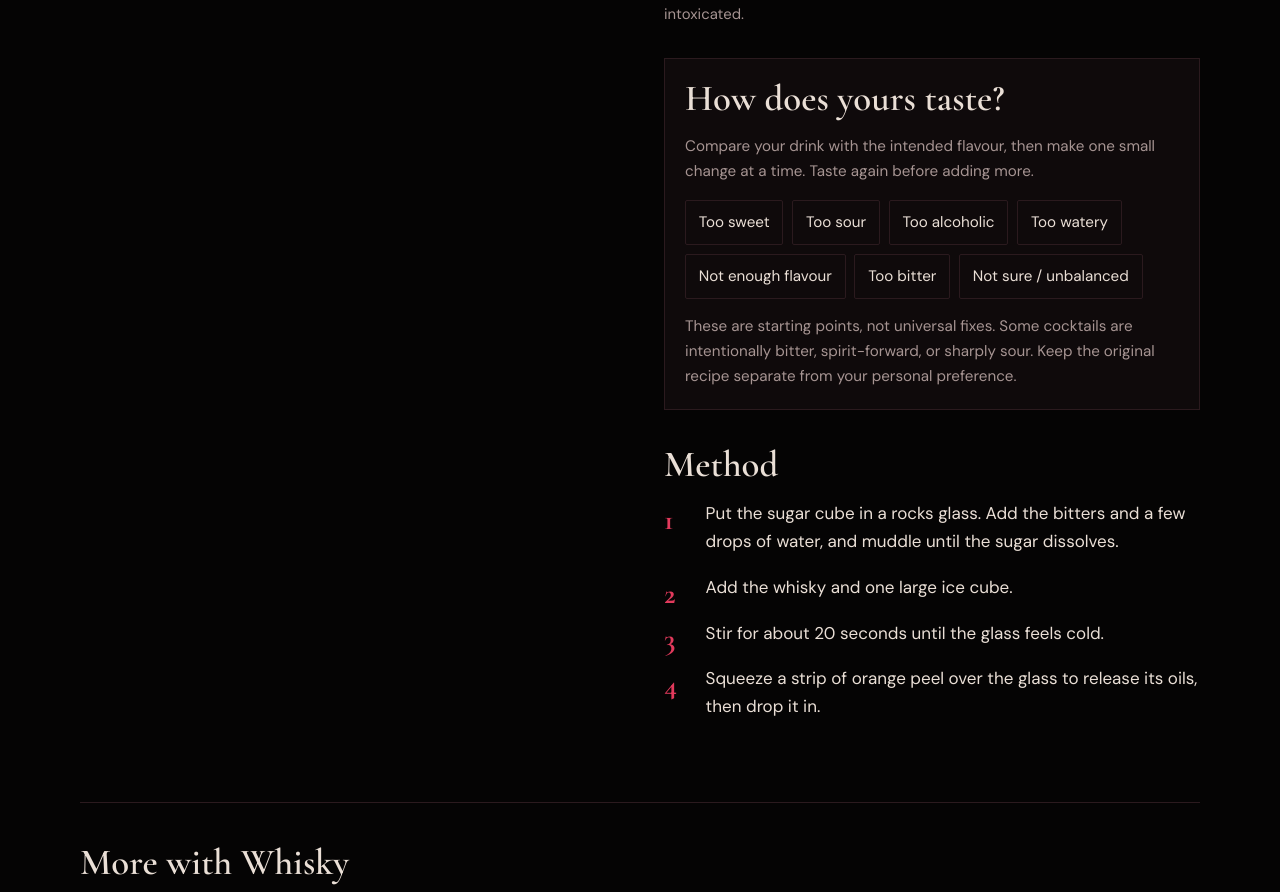
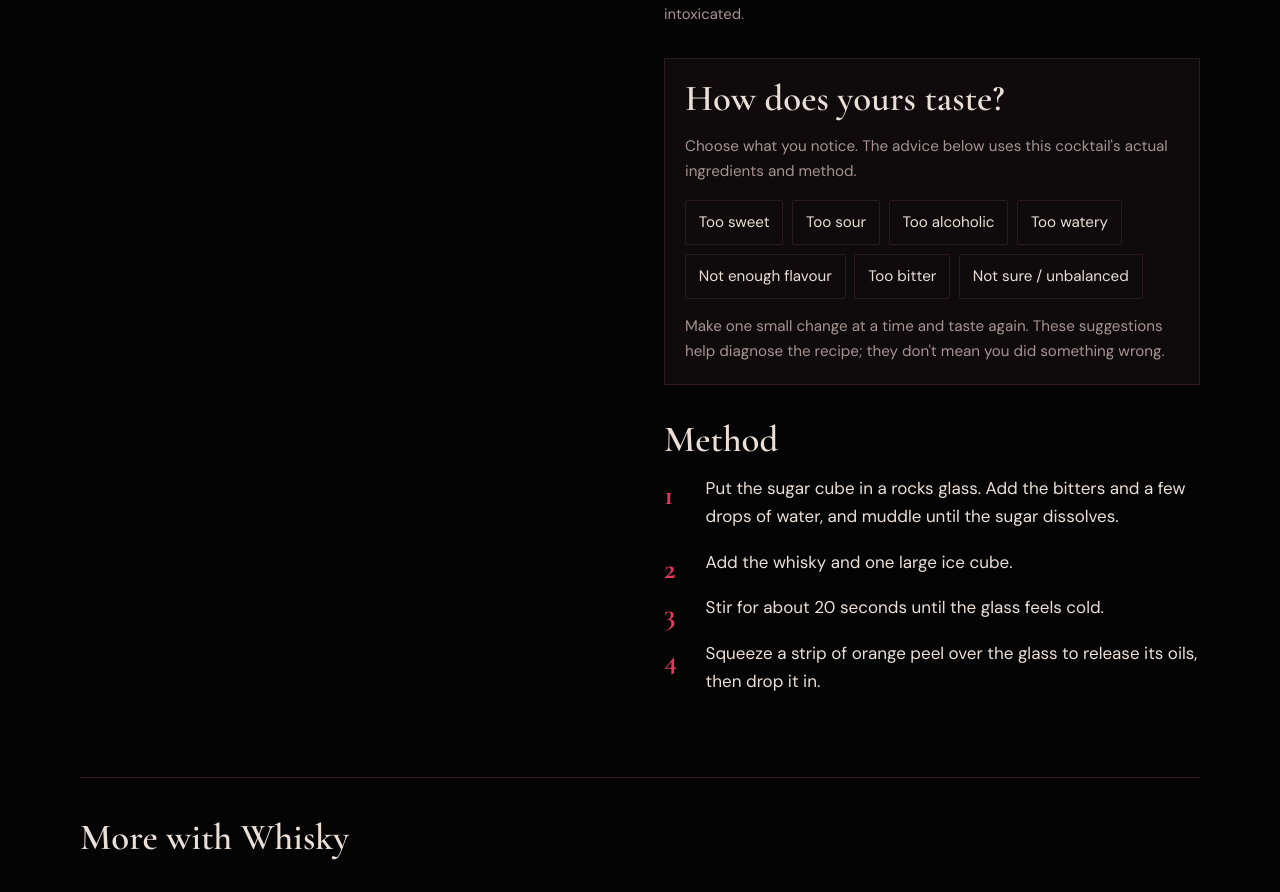
Before and after one commit to inky3/crimsonroom, a Next.js app: page /en/cocktails/old-fashioned in a window 1280 px wide. Shown: the part 1385-2277 px from the top of the page. Built offline with nearby package versions, Linux system fonts and the light colour scheme.

Commit message:
Make taste troubleshooting specific to each recipe

```diff
--- a/components/TasteCoach.tsx
+++ b/components/TasteCoach.tsx
@@ -1,63 +1,64 @@
 "use client";
 
 import { useState } from "react";
-import type { Locale } from "@/lib/types";
+import type { Locale, MethodKey } from "@/lib/types";
 
 type Issue = "sweet" | "sour" | "strong" | "watery" | "weak" | "bitter" | "unsure";
 
-const copy = {
+const labels = {
   en: {
     title: "How does yours taste?",
-    intro: "Compare your drink with the intended flavour, then make one small change at a time. Taste again before adding more.",
-    issues: [
-      ["sweet", "Too sweet"],
-      ["sour", "Too sour"],
-      ["strong", "Too alcoholic"],
-      ["watery", "Too watery"],
-      ["weak", "Not enough flavour"],
-      ["bitter", "Too bitter"],
-      ["unsure", "Not sure / unbalanced"],
-    ] as [Issue, string][],
-    advice: {
-      sweet: { title: "Check the balance", text: "First check that you measured the sweetener correctly. If the recipe includes citrus, add 2.5 ml (½ tsp) of fresh juice, stir or shake as appropriate, then taste again. This may not suit spirit-forward or bitter cocktails." },
-      sour: { title: "Soften the acidity", text: "Check the citrus measurement and whether your fruit is unusually sharp. If the recipe contains syrup or sugar, add 2.5 ml (½ tsp) syrup, mix, and taste again. Repeat only if needed." },
-      strong: { title: "Check dilution first", text: "Make sure you used the measured spirit amount. For a shaken or stirred drink, use fresh ice and the recipe's full mixing time. If it is still too intense, add 5 ml (1 tsp) of the drink's non-alcoholic mixer or a little water when appropriate, then taste again." },
-      watery: { title: "Check ice and timing", text: "Use plenty of solid ice and measure the recipe before mixing. Shake or stir for the specified time, strain promptly, and avoid leaving the drink sitting on melting ice. Adding more spirit is not the first fix." },
-      weak: { title: "Find what's missing", text: "Check that every ingredient was measured and added, especially citrus, bitters, herbs, or aromatic garnish. Express fresh citrus peel over the drink if the recipe calls for it. Avoid adding more alcohol until you have checked the recipe and dilution." },
-      bitter: { title: "Find the source of bitterness", text: "Check the amount of bitters, bitter liqueur, citrus pith, or over-muddled herbs. Don't remove a defining bitter ingredient from a Negroni-style drink; adjust only in small increments on your next attempt." },
-      unsure: { title: "Change one thing at a time", text: "Compare the drink with the recipe's flavour profile. Check your measurements, ingredient brands, syrup strength, citrus freshness, temperature, and dilution. Make one small measured change, record it, and taste again." },
-    } as Record<Issue, { title: string; text: string }>,
-    note: "These are starting points, not universal fixes. Some cocktails are intentionally bitter, spirit-forward, or sharply sour. Keep the original recipe separate from your personal preference.",
+    intro: "Choose what you notice. The advice below uses this cocktail's actual ingredients and method.",
+    issues: [["sweet", "Too sweet"], ["sour", "Too sour"], ["strong", "Too alcoholic"], ["watery", "Too watery"], ["weak", "Not enough flavour"], ["bitter", "Too bitter"], ["unsure", "Not sure / unbalanced"]] as [Issue, string][],
+    note: "Make one small change at a time and taste again. These suggestions help diagnose the recipe; they don't mean you did something wrong.",
+    measured: "Try reducing this ingredient by 2.5 ml (½ tsp) next time, then taste again.",
   },
   th: {
     title: "รสชาติที่ได้เป็นอย่างไร?",
-    intro: "ลองเทียบรสชาติที่ได้กับรสชาติที่สูตรตั้งใจไว้ แล้วปรับทีละอย่างในปริมาณน้อย ชิมอีกครั้งก่อนเติมเพิ่ม",
-    issues: [
-      ["sweet", "หวานเกินไป"],
-      ["sour", "เปรี้ยวเกินไป"],
-      ["strong", "กลิ่นหรือรสแอลกอฮอล์แรงเกินไป"],
-      ["watery", "จืดหรือเจือจางเกินไป"],
-      ["weak", "รสชาติไม่ชัด"],
-      ["bitter", "ขมเกินไป"],
-      ["unsure", "ไม่แน่ใจ / รสชาติไม่สมดุล"],
-    ] as [Issue, string][],
-    advice: {
-      sweet: { title: "ตรวจสอบความสมดุล", text: "ตรวจว่าตวงสารให้ความหวานถูกต้องหรือไม่ หากสูตรมีน้ำส้ม น้ำมะนาว หรือน้ำเลมอน ให้ลองเพิ่มน้ำผลไม้สด 2.5 มล. (½ ช้อนชา) ผสมแล้วชิมอีกครั้ง วิธีนี้อาจไม่เหมาะกับค็อกเทลที่เน้นรสสุราหรือรสขม" },
-      sour: { title: "ลดความเปรี้ยวให้สมดุล", text: "ตรวจปริมาณน้ำผลไม้และดูว่าผลไม้เปรี้ยวกว่าปกติหรือไม่ หากสูตรมีไซรัปหรือน้ำตาล ให้ลองเพิ่มไซรัป 2.5 มล. (½ ช้อนชา) ผสมแล้วชิมก่อนเติมเพิ่ม" },
-      strong: { title: "ตรวจสอบการเจือจางก่อน", text: "ตรวจว่าตวงสุราตามสูตรหรือไม่ สำหรับเครื่องดื่มที่เขย่าหรือคน ให้ใช้น้ำแข็งใหม่และทำตามเวลาที่ระบุ หากยังเข้มเกินไป อาจเติมมิกเซอร์ไม่มีแอลกอฮอล์ที่อยู่ในสูตร 5 มล. (1 ช้อนชา) หรือน้ำเล็กน้อยเมื่อเหมาะสม แล้วชิมอีกครั้ง" },
-      watery: { title: "ตรวจสอบน้ำแข็งและเวลา", text: "ใช้น้ำแข็งที่แข็งและมีปริมาณเพียงพอ ตวงส่วนผสมก่อนเริ่ม และเขย่าหรือคนตามเวลาที่ระบุ จากนั้นกรองเสิร์ฟทันที อย่าปล่อยเครื่องดื่มทิ้งไว้บนน้ำแข็งที่กำลังละลาย การเติมสุราเพิ่มไม่ใช่วิธีแก้แรก" },
-      weak: { title: "หาว่ารสชาติส่วนไหนขาดไป", text: "ตรวจว่าส่วนผสมทุกอย่างถูกตวงและใส่ครบ โดยเฉพาะน้ำผลไม้สด บิตเทอร์ สมุนไพร หรือเปลือกผลไม้สำหรับเพิ่มกลิ่น หากสูตรระบุให้ใช้เปลือกผลไม้ ให้บิดเปลือกเหนือแก้วเพื่อปล่อยน้ำมันหอมระเหย ตรวจสูตรและการเจือจางก่อนคิดเติมแอลกอฮอล์" },
-      bitter: { title: "หาที่มาของรสขม", text: "ตรวจปริมาณบิตเทอร์ เหล้ารสขม ส่วนสีขาวของเปลือกส้ม หรือสมุนไพรที่ถูกขยี้แรงเกินไป อย่าตัดส่วนผสมที่เป็นเอกลักษณ์ของค็อกเทลอย่าง Negroni ออกทันที หากจะปรับ ให้ปรับทีละน้อยในครั้งต่อไป" },
-      unsure: { title: "ปรับทีละอย่าง", text: "เทียบรสชาติกับคำอธิบายของสูตร ตรวจปริมาณที่ตวง ยี่ห้อของส่วนผสม ความเข้มข้นของไซรัป ความสดของผลไม้ อุณหภูมิ และการเจือจาง จากนั้นปรับเพียงอย่างเดียวในปริมาณน้อย จดผลและชิมอีกครั้ง" },
-    } as Record<Issue, { title: string; text: string }>,
-    note: "คำแนะนำเหล่านี้เป็นจุดเริ่มต้น ไม่ใช่วิธีแก้ที่ใช้ได้กับทุกสูตร ค็อกเทลบางชนิดตั้งใจให้ขม เข้ม หรือเปรี้ยวชัดเจน ควรเก็บสูตรดั้งเดิมแยกจากการปรับตามความชอบส่วนตัว",
+    intro: "เลือกอาการที่เจอ คำแนะนำจะอิงจากส่วนผสมและวิธีทำของค็อกเทลแก้วนี้โดยตรง",
+    issues: [["sweet", "หวานเกินไป"], ["sour", "เปรี้ยวเกินไป"], ["strong", "รสแอลกอฮอล์แรงเกินไป"], ["watery", "จืดหรือเจือจางเกินไป"], ["weak", "รสชาติไม่ชัด"], ["bitter", "ขมเกินไป"], ["unsure", "ไม่แน่ใจ / รสชาติไม่สมดุล"]] as [Issue, string][],
+    note: "ปรับทีละอย่างในปริมาณน้อยแล้วชิมใหม่ คำแนะนำนี้ช่วยหาสาเหตุ ไม่ได้หมายความว่าคุณทำผิด",
+    measured: "ครั้งถัดไปลองลดส่วนผสมนี้ลง 2.5 มล. (½ ช้อนชา) แล้วชิมอีกครั้ง",
   },
 } as const;
 
-export default function TasteCoach({ locale }: { locale: Locale }) {
+function buildAdvice(locale: Locale, issue: Issue, ingredients: string[], method: MethodKey) {
+  const th = locale === "th";
+  const find = (...words: string[]) => ingredients.find((ingredient) => words.some((word) => ingredient.toLowerCase().includes(word)));
+  const citrus = find("lime", "lemon", "grapefruit", "orange juice", "น้ำมะนาว", "เลมอน", "เกรปฟรุต");
+  const sweetener = find("syrup", "sugar", "honey", "grenadine", "น้ำเชื่อม", "น้ำตาล", "น้ำผึ้ง");
+  const bitter = find("bitters", "campari", "amaro", "fernet", "vermouth", "บิตเทอร์", "คัมพารี", "เวอร์มุท");
+  const mixer = find("soda", "tonic", "juice", "ginger beer", "cola", "น้ำ", "โซดา", "น้ำผลไม้");
+  const spirit = find("gin", "rum", "vodka", "whisky", "whiskey", "tequila", "cachaça", "soju", "brandy", "จิน", "รัม", "วอดก้า");
+  const title = (en: string, thai: string) => th ? thai : en;
+  const text = (en: string, thai: string) => th ? thai : en;
+  switch (issue) {
+    case "sweet":
+      if (citrus) return { title: title("Balance the sweetness", "ปรับสมดุลความหวาน"), text: text(`This recipe includes ${citrus}. Next time, add 2.5 ml (½ tsp) less ${sweetener ?? "sweetener"} first. If it is still too sweet, add only 2.5 ml of ${citrus} and taste again.`, `สูตรนี้มี${citrus} ครั้งถัดไปให้ลด${sweetener ?? "ส่วนผสมให้ความหวาน"}ลง 2.5 มล. ก่อน หากยังหวานเกินไป ค่อยเพิ่ม${citrus}อีก 2.5 มล. แล้วชิมใหม่`) };
+      if (sweetener) return { title: title("Reduce the sweetener", "ลดส่วนผสมที่ให้ความหวาน"), text: text(`There is no citrus in this recipe to balance the sweetness. Reduce ${sweetener} by 2.5 ml (½ tsp) next time, keeping the other amounts unchanged.`, `สูตรนี้ไม่มีส่วนผสมรสเปรี้ยวสำหรับตัดหวาน ครั้งถัดไปให้ลด${sweetener}ลง 2.5 มล. โดยคงส่วนผสมอื่นเท่าเดิม`) };
+      return { title: title("Check the measured ingredients", "ตรวจปริมาณส่วนผสม"), text: text(`This recipe has no obvious sweetener to adjust. Recheck the amounts you poured, especially any juice or liqueur listed in the recipe, and change only one measured amount next time.`, `สูตรนี้ไม่มีส่วนผสมให้ความหวานที่ชัดเจนให้ลดได้ ลองตรวจปริมาณน้ำผลไม้หรือเหล้าหวานที่ระบุในสูตร แล้วปรับเพียงปริมาณเดียวในครั้งถัดไป`) };
+    case "sour":
+      if (sweetener && citrus) return { title: title("Ease the citrus", "ลดความเปรี้ยวจากน้ำผลไม้"), text: text(`The recipe uses ${citrus} and ${sweetener}. Next time, reduce ${citrus} by 2.5 ml (½ tsp) first; keep the sweetener unchanged so you can tell whether that fixes the sharpness.`, `สูตรนี้ใช้${citrus}และ${sweetener} ครั้งถัดไปให้ลด${citrus}ลง 2.5 มล. ก่อน โดยยังไม่เปลี่ยนปริมาณความหวาน จะได้รู้ว่าความเปรี้ยวลดลงหรือไม่`) };
+      if (citrus) return { title: title("Reduce the citrus slightly", "ลดน้ำผลไม้รสเปรี้ยวเล็กน้อย"), text: text(`The recipe's citrus is ${citrus}. Reduce it by 2.5 ml (½ tsp) next time and keep the other ingredients unchanged.`, `น้ำผลไม้รสเปรี้ยวในสูตรคือ${citrus} ครั้งถัดไปให้ลดลง 2.5 มล. และคงส่วนผสมอื่นเท่าเดิม`) };
+      return { title: title("Check the ingredient balance", "ตรวจสมดุลส่วนผสม"), text: text(`This recipe doesn't list lemon or lime. Don't add citrus to fix it. Recheck the listed amounts and taste the drink after it reaches the recipe's intended dilution.`, `สูตรนี้ไม่มีเลมอนหรือมะนาว จึงไม่ควรเติมน้ำเปรี้ยวเพื่อแก้รส ลองตรวจปริมาณตามสูตรและชิมเมื่อเครื่องดื่มเจือจางตามวิธีที่ระบุแล้ว`) };
+    case "strong":
+      return { title: title("Soften the alcohol intensity", "ลดความแรงของรสแอลกอฮอล์"), text: spirit ? text(`The main spirit here is ${spirit}. First confirm you measured it correctly. ${method === "shake" ? "Shake with plenty of fresh ice for the full recipe time, then strain." : method === "stir" ? "Stir with ice for the full recipe time before straining." : "Build it over a full glass of ice and stir as directed."} If it still tastes too intense, add 5 ml of ${mixer ?? "cold water"} and taste before adding more.`, `สุราหลักของสูตรนี้คือ${spirit} ตรวจว่าตวงถูกต้องก่อน ${method === "shake" ? "เขย่ากับน้ำแข็งใหม่ให้ครบเวลาตามสูตรแล้วกรอง" : method === "stir" ? "คนกับน้ำแข็งให้ครบเวลาตามสูตรแล้วกรอง" : "ใส่น้ำแข็งให้เต็มแก้วและคนตามขั้นตอน"} หากยังแรงเกินไป ให้เติม${mixer ?? "น้ำเย็น"} 5 มล. แล้วชิมก่อนเติมอีก`) : text("Recheck each measured amount and follow the recipe's ice and mixing time. If it still tastes intense, add 5 ml cold water and taste again.", "ตรวจปริมาณที่ตวงและทำตามเวลาใช้น้ำแข็งและผสมของสูตร หากยังแรงเกินไปให้เติมน้ำเย็น 5 มล. แล้วชิมใหม่") };
+    case "watery":
+      return { title: title("Control dilution", "ควบคุมการเจือจาง"), text: text(`${method === "shake" ? "Shake hard for the recipe's stated time, then strain immediately." : method === "stir" ? "Stir with solid ice for the stated time, then strain immediately." : "Use fresh, solid ice and follow the recipe's build order."} Avoid leaving the finished drink sitting on melting ice. Don't add more spirit until you check the method.`, `${method === "shake" ? "เขย่าแรงตามเวลาที่สูตรระบุแล้วกรองทันที" : method === "stir" ? "คนกับน้ำแข็งก้อนแข็งตามเวลาที่ระบุแล้วกรองทันที" : "ใช้น้ำแข็งใหม่ที่แข็งและเรียงขั้นตอนตามสูตร"} อย่าปล่อยเครื่องดื่มที่เสร็จแล้วแช่น้ำแข็งละลายนาน ๆ ตรวจวิธีทำก่อนคิดเติมสุรา`) };
+    case "weak":
+      return { title: title("Identify the missing flavour", "หาว่ารสชาติส่วนไหนขาด"), text: text(`Check that you added every listed ingredient: ${ingredients.join(", ")}. If all are present, check the recipe's garnish and mixing time; those can affect aroma and balance. Don't add extra spirit as the first fix.`, `ตรวจว่าใส่ส่วนผสมตามสูตรครบหรือไม่: ${ingredients.join(", ")} หากครบแล้ว ให้ตรวจเครื่องตกแต่งและเวลาผสม เพราะมีผลต่อกลิ่นและความสมดุล อย่าเพิ่งเติมสุราเพิ่มเป็นอย่างแรก`) };
+    case "bitter":
+      if (bitter) return { title: title("Adjust the bitter ingredient", "ปรับส่วนผสมที่ให้รสขม"), text: text(`This recipe includes ${bitter}. Check that you measured it accurately. Next time, reduce ${bitter} slightly (for bitters, try one fewer dash) while keeping everything else the same. If it is a defining ingredient, adjust rather than omit it.`, `สูตรนี้มี${bitter} ตรวจว่าตวงถูกต้อง ครั้งถัดไปให้ลด${bitter}เล็กน้อย (ถ้าเป็นบิตเทอร์ให้ลดหนึ่งแดช) โดยคงส่วนผสมอื่นเท่าเดิม หากเป็นส่วนสำคัญของสูตรให้ลดปริมาณแทนการตัดออก`) };
+      return { title: title("Check technique before changing ingredients", "ตรวจวิธีทำก่อนเปลี่ยนส่วนผสม"), text: text(`This recipe doesn't list a bitter liqueur or cocktail bitters. Don't remove ingredients that aren't there. Check whether any herbs were pressed too hard or the drink sat on melting ice; if neither applies, recheck measurements and ingredient freshness.`, `สูตรนี้ไม่มีเหล้ารสขมหรือบิตเทอร์ จึงไม่ต้องตัดส่วนผสมเหล่านั้นออก ลองตรวจว่าขยี้สมุนไพรแรงเกินไปหรือปล่อยเครื่องดื่มแช่น้ำแข็งละลายนานหรือไม่ หากไม่ใช่ ให้ตรวจปริมาณและความสดของส่วนผสม`) };
+    case "unsure":
+      return { title: title("Run one small test", "ทดลองปรับทีละจุด"), text: text(`For this recipe, start by rechecking the amounts of: ${ingredients.join(", ")}. Keep the recipe's method (${method}) consistent, then change only the ingredient that seems out of balance by 2.5 ml (½ tsp) where practical.`, `สำหรับสูตรนี้ ให้เริ่มจากตรวจปริมาณของ: ${ingredients.join(", ")} ทำตามวิธี${method}ให้เหมือนเดิม แล้วปรับเฉพาะส่วนผสมที่รู้สึกว่าไม่สมดุลทีละอย่าง ครั้งละ 2.5 มล. เมื่อเหมาะสม`) };
+  }
+}
+
+export default function TasteCoach({ locale, ingredients, method }: { locale: Locale; ingredients: string[]; method: MethodKey }) {
   const [selected, setSelected] = useState<Issue | null>(null);
-  const text = copy[locale];
-  const advice = selected ? text.advice[selected] : null;
+  const text = labels[locale];
+  const advice = selected ? buildAdvice(locale, selected, ingredients, method) : null;
 
   return (
     <section className="taste-coach" aria-labelledby="taste-coach-title">
@@ -65,23 +66,12 @@ export default function TasteCoach({ locale }: { locale: Locale }) {
       <p className="taste-coach-intro">{text.intro}</p>
       <div className="taste-coach-options" role="group" aria-label={text.title}>
         {text.issues.map(([value, label]) => (
-          <button
-            className="taste-coach-option"
-            type="button"
-            key={value}
-            aria-pressed={selected === value}
-            onClick={() => setSelected(selected === value ? null : value)}
-          >
+          <button className="taste-coach-option" type="button" key={value} aria-pressed={selected === value} onClick={() => setSelected(selected === value ? null : value)}>
             {label}
           </button>
         ))}
       </div>
-      {advice && (
-        <div className="taste-coach-advice" aria-live="polite">
-          <h3>{advice.title}</h3>
-          <p>{advice.text}</p>
-        </div>
-      )}
+      {advice && <div className="taste-coach-advice" aria-live="polite"><h3>{advice.title}</h3><p>{advice.text}</p></div>}
       <p className="taste-coach-note">{text.note}</p>
     </section>
   );
```
